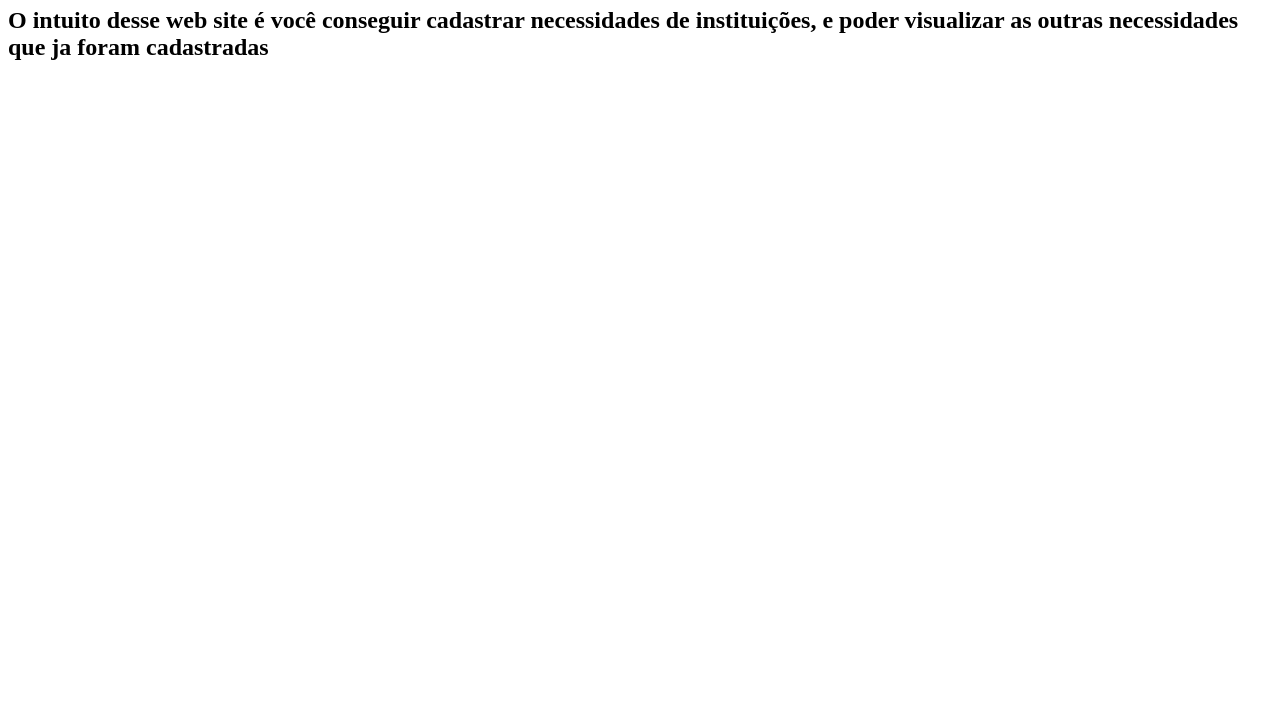
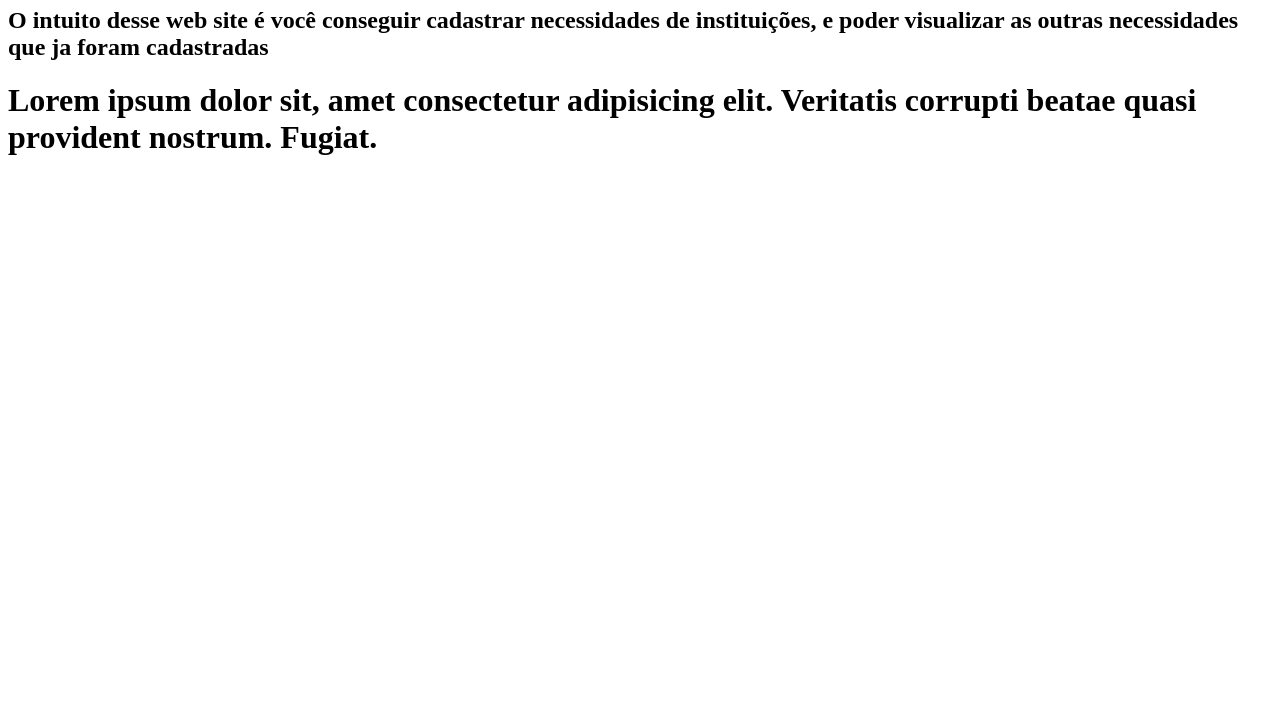
Before and after one commit to LucasAokiP/Cadastro_de_Ajuda, a plain HTML site: page index.html in a window 1280 px wide. Shown: the part 99-800 px from the top of the page. Drawn offline with Linux system fonts and the light colour scheme.

Commit message:
adiçao do footer, depois subistituir o lorem do H1 pelo copyright

```diff
--- a/index.html
+++ b/index.html
@@ -20,6 +20,11 @@
         <h2>O intuito desse web site é você conseguir cadastrar necessidades de instituições, e poder visualizar as outras necessidades que ja foram cadastradas</h2>
     </header>
 
+
+
+    <footer class="cop">
+        <h1>Lorem ipsum dolor sit, amet consectetur adipisicing elit. Veritatis corrupti beatae quasi provident nostrum. Fugiat.</h1>
+    </footer>
     <script src="main.js"></script>
 </body>
 </html>
```
